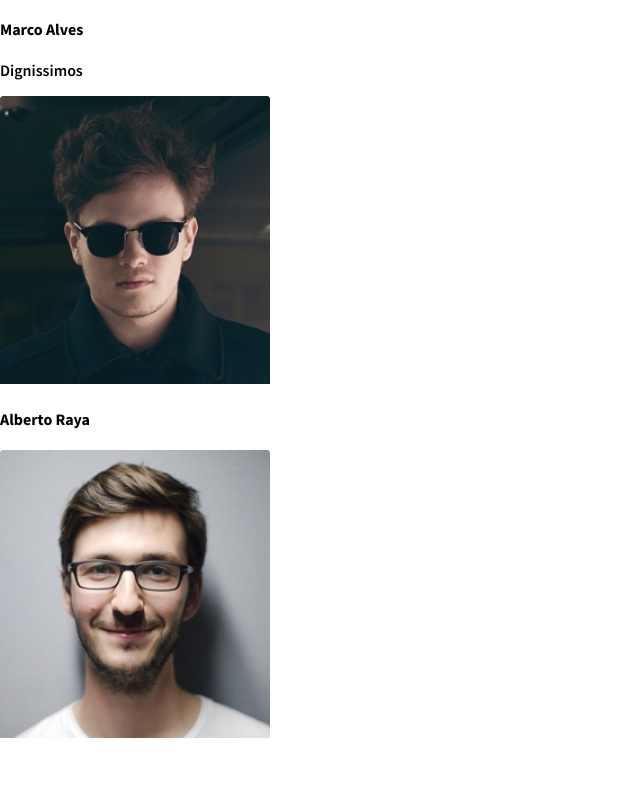
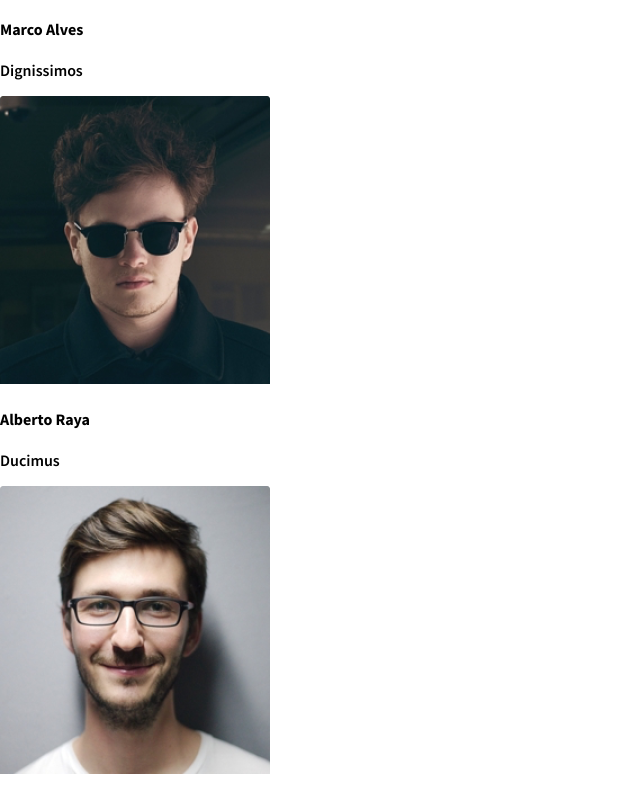
Before and after one commit to AmanKalkanbaev/SnoopDogg, a plain HTML site: page index.html in a window 1280 px wide. Shown: the part 7022-7822 px from the top of the page, without its empty margins (0-640 px from the left). Before the commit the page ends 7786 px from the top, so only its background shows below. Drawn offline with Linux system fonts and the light colour scheme.

Commit message:
write doljnost of the third man

```diff
--- a/index.html
+++ b/index.html
@@ -327,7 +327,9 @@
                             <h4>
                                 Alberto Raya
                             </h4>
-                            <p></p>
+                            <p>
+                                Ducimus
+                            </p>
                         </div>
                         <div class="hr_card">
                             <div>
```
